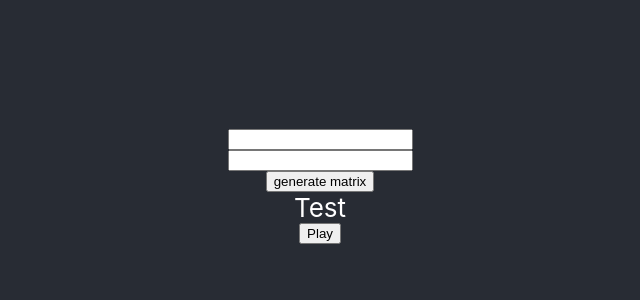
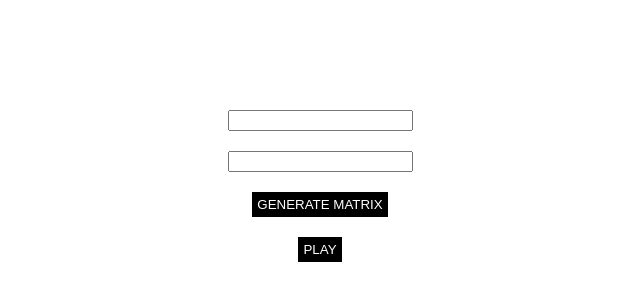
Before and after one commit to 3AP-AG/programming-dojo, a React (Create React App) app in the folder group2/game/: page / in a window 1280 px wide. Shown: the part 214-514 px from the top of the page, without its empty margins (320-960 px from the left). Built offline with nearby package versions, Linux system fonts and the light colour scheme.

Commit message:
prettify app

```diff
--- a/group2/game/src/App.js
+++ b/group2/game/src/App.js
@@ -10,7 +10,6 @@ class App extends Component {
   };
 
   inputX = (event) => {
-    console.log('X:', event.target.value);
     this.setState({dimensionX: event.target.value});
   };
 
@@ -24,7 +23,6 @@ class App extends Component {
         }
         buildMatrix.push(xRow);
       }
-      console.log('matrix:', buildMatrix);
       this.setState({
         matrix: buildMatrix,
       }, () => {
@@ -35,10 +33,9 @@ class App extends Component {
         })
       });
     }
-  }
+  };
 
   inputY = (event) => {
-    console.log('Y:', event.target.value)
     this.setState({dimensionY: event.target.value});
 
   };
@@ -56,15 +53,11 @@ class App extends Component {
   };
 
   checkMatrix = () => {
-    console.log("Original matrix",this.state.matrix)
     const buildMatrix = [];
     for (let iy = 0; iy < this.state.dimensionY; iy++) {
-        const xRow = []
+      const xRow = [];
       for (let ix = 0; ix < this.state.dimensionX; ix++) {
-          let noOfAliveNeighbours = this.countLivingNeighbors(ix,iy);
-          console.log('POSITION:', iy, ix);
-          console.log('ALIVE NEB:', noOfAliveNeighbours);
-          console.log("NEW VALUE",this.isNewCellAlive(this.state.matrix[ix,iy], noOfAliveNeighbours))
+        let noOfAliveNeighbours = this.countLivingNeighbors(ix, iy);
         xRow.push(this.isNewCellAlive(this.state.matrix[iy][ix], noOfAliveNeighbours));
       }
       buildMatrix.push(xRow);
@@ -73,17 +66,16 @@ class App extends Component {
     this.setState({
       matrix: buildMatrix,
     });
-  }
+  };
 
   isNewCellAlive = (currentCell, noOfAliveNeighbours) => {
-    if (currentCell){
-      if (noOfAliveNeighbours < 2 || noOfAliveNeighbours> 3) return false
+    if (currentCell) {
+      if (noOfAliveNeighbours < 2 || noOfAliveNeighbours > 3) return false
       return currentCell;
-    }else{
+    } else {
       return noOfAliveNeighbours === 3
     }
-
-  }
+  };
 
   countLivingNeighbors = (x, y) => {
     const neighbors = [
@@ -97,26 +89,23 @@ class App extends Component {
       {x: x + 1, y: y + 1},
     ];
 
-    const neighborsInTheGrid = neighbors.filter(({x, y}) => y >= 0 && y < this.state.dimensionY && x >= 0 && x < this.state.dimensionX);
-    // console.log('neighbors', x, y, neighborsInTheGrid.length);
-
     const aliveNeighbors = neighbors.filter(({x, y}) => y >= 0 && y < this.state.dimensionY && x >= 0 && x < this.state.dimensionX)
       .map(({x, y}) => this.state.matrix[y][x])
       .filter(value => value);
-    // console.log('alive', x, y, aliveNeighbors);
 
     return aliveNeighbors.length;
-  }
+  };
 
   render() {
     return (
-      <div className="App">
-        <header className="App-header">
+      <div className="app">
         <input onChange={this.inputX}/>
         <input onChange={this.inputY}/>
-          <button onClick={this.generateMatrix}>generate matrix</button>
-          Test
-          <button onClick={this.checkMatrix}>Play</button>
+        <button className="button-app" onClick={this.generateMatrix}>generate matrix</button>
+        <button className="button-app"
+                disabled={this.state.dimensionX === 0 && this.state.dimensionY === 0}
+                onClick={this.checkMatrix}>Play
+        </button>
         <table>
           <tbody>
           {this.state.matrix.map((yRow, yIndex) => {
@@ -135,7 +124,31 @@ class App extends Component {
           })}
           </tbody>
         </table>
-        </header>
+        {/* language=CSS */}
+        <style jsx>{`
+            .app {
+                display: flex;
+                justify-content: center;
+                align-items: center;
+                flex-direction: column;
+                width: 100%;
+                height: 100vh;
+            }
+
+            .button-app {
+                background: black;
+                color: white;
+                border: none;
+                outline: none;
+                text-transform: uppercase;
+                padding: 5px;
+                margin: 10px;
+            }
+
+            .app input {
+                margin: 10px;
+            }
+        `}</style>
       </div>
     );
   }
--- a/group2/game/src/cell.js
+++ b/group2/game/src/cell.js
@@ -2,10 +2,10 @@ import React from 'react'
 
 export default function Cell({alive, onClick}) {
   return (
-    <button onClick={onClick}>{alive ? <span>*</span> : <span>-</span>}
+    <button className="cell" onClick={onClick}>{alive ? <span>*</span> : <span>-</span>}
       {/* language=CSS */}
       <style jsx>{`
-          button {
+          .cell {
               font-size: 14px;
               border: none;
               padding: 10px 10px;
```
Lines whose indentation alone changed are shown as unchanged.
